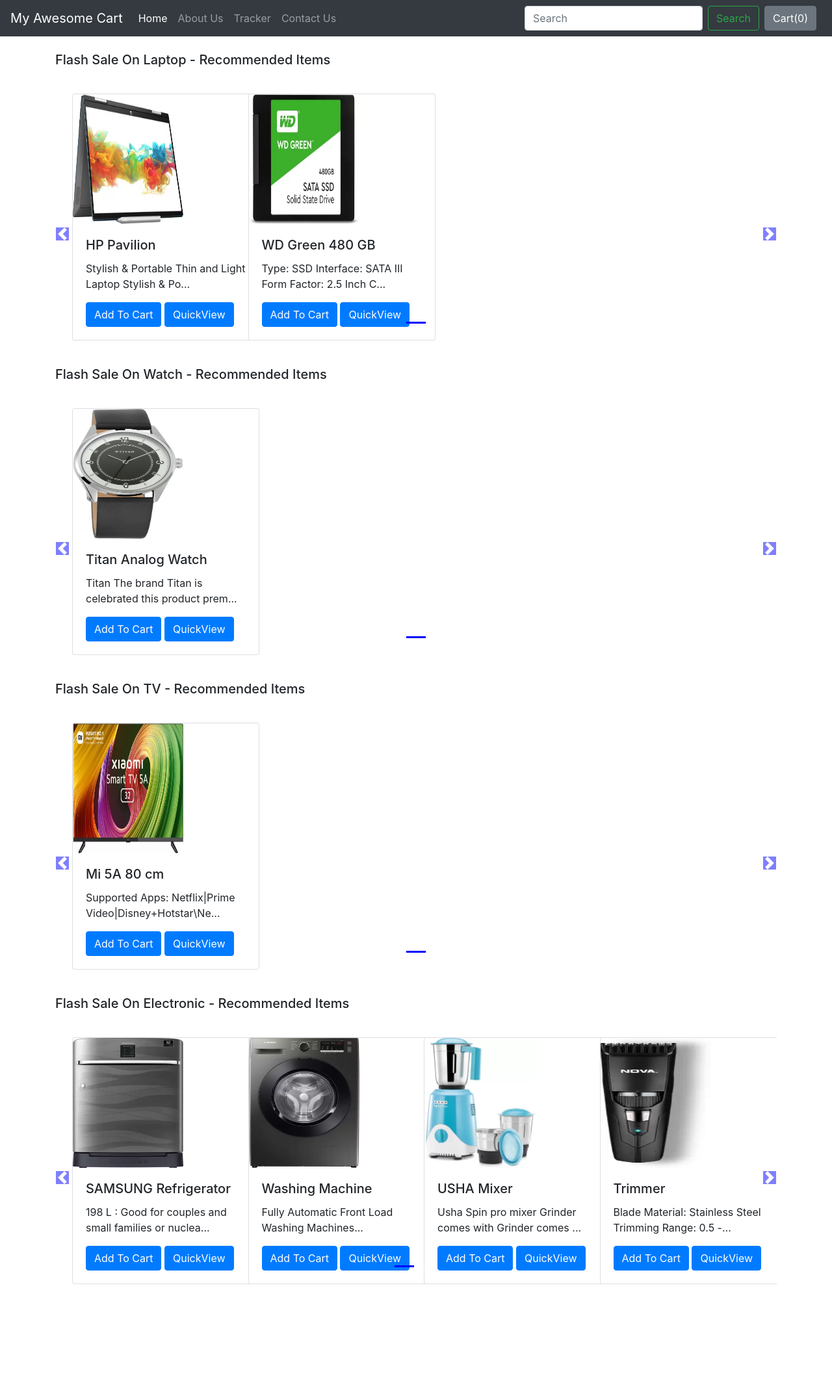
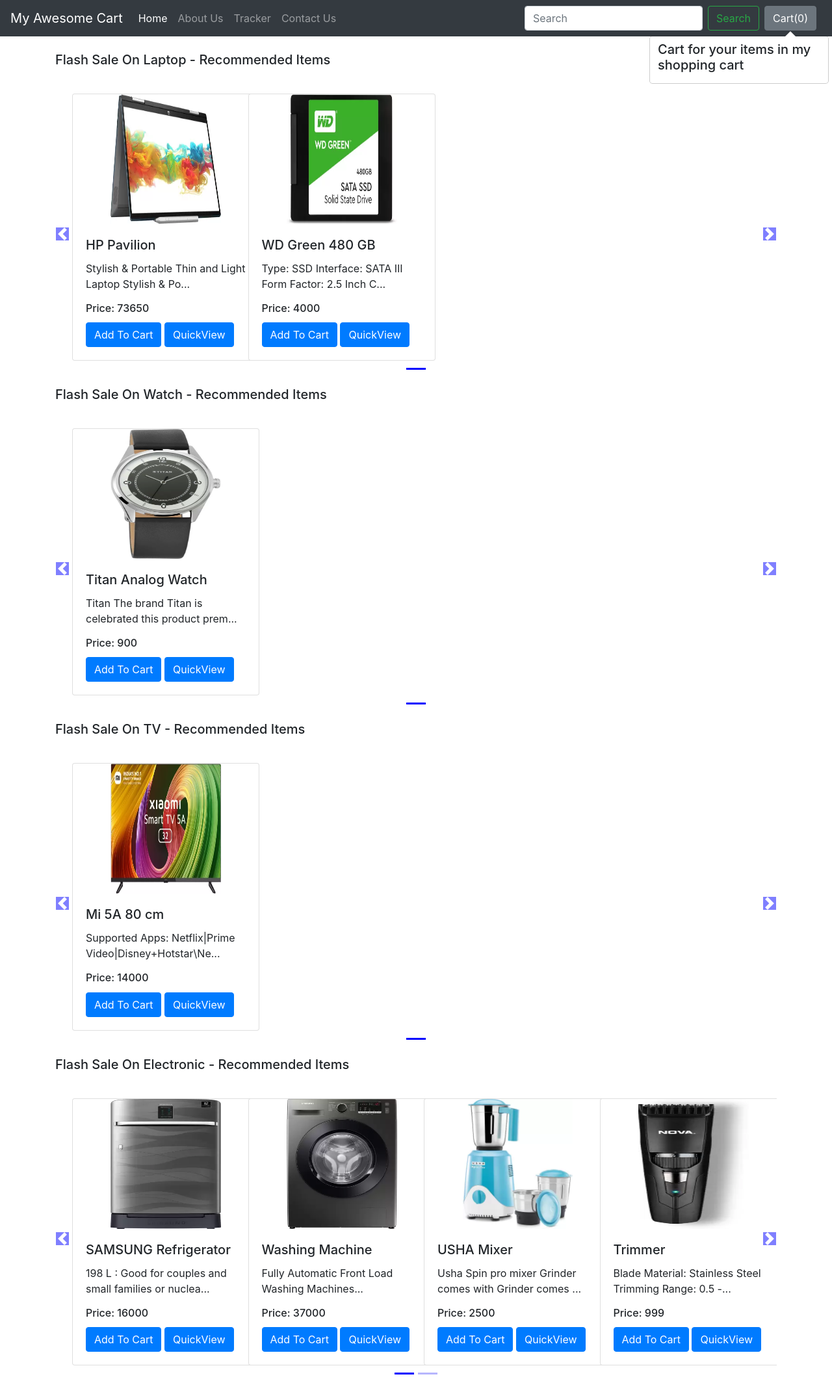
Before and after one commit to shivamkhatkale/MyAwesomeCart, a Django app: page /shop/ in a window 1280 px wide. Shown: the whole page at 65% size. Before the commit the page ends 1976 px from the top, so only its background shows below. Run offline with Django 3.2, Linux system fonts and the light colour scheme; data comes from the database, SQL or seed files in the repository; both versions use the stored data as it was after the commit; some libraries are stand-ins or nearby versions.

Commit message:
first commit

```diff
--- a/mac/shop/admin.py
+++ b/mac/shop/admin.py
@@ -2,5 +2,7 @@
 
 # Register your models here.
 from .models import Product
+from .models import Contact
 
 admin.site.register(Product)
+admin.site.register(Contact)
--- a/mac/shop/models.py
+++ b/mac/shop/models.py
@@ -13,3 +13,14 @@
 
     def __str__(self):
         return self.product_name
+
+
+class Contact(models.Model):
+    msgid = models.AutoField(primary_key=True)
+    name = models.CharField(max_length=50)
+    email = models.CharField(max_length=50, default="")
+    phone = models.CharField(max_length=50, default="")
+    desc = models.CharField(max_length=500, default="")
+
+    def __str__(self):
+        return self.name
--- a/mac/shop/templates/shop/index.html
+++ b/mac/shop/templates/shop/index.html
@@ -1,34 +1,33 @@
 {% extends 'shop/basic.html' %}
+{% block title%} MyAwesomeCart - Best Ecommerce Website{% endblock %}
 {% block css %}
 .col-md-3
 {
 display: inline-block;
 margin-left:-4px;
 }
-
 .carousel-indicators .active {
 background-color: blue;
 }
-
 .col-md-3 img{
-
-          max-width: 170px;
+width: 170px;
 height: 200px;
 }
-
 body .carousel-indicator li{
 background-color: blue;
 }
+body .carousel-indicators{
+bottom: -40px;
+}
+.carousel-indicators li {
 
-          body .carousel-indicators{
-          bottom: 0;
+
+    background-color: #7270fc;
 }
-
 body .carousel-control-prev-icon,
 body .carousel-control-next-icon{
 background-color: blue;
 }
-
 .carousel-control-prev,
 .carousel-control-next{
 top: auto;
@@ -40,11 +39,9 @@
 padding-right: 0;
 }
 {% endblock %}
-
 {% block body %}
 {% load static %}
 <div class="container">
-
     <!--Slideshow starts here -->
     {% for product, range, nSlides in allProds %}
     <h5 class="my-4">Flash Sale On {{product.0.category}} - Recommended Items</h5>
@@ -52,39 +49,33 @@
         <div id="demo{{forloop.counter}}" class="col carousel slide my-3" data-ride="carousel">
             <ul class="carousel-indicators">
                 <li data-target="#demo{{forloop.counter}}" data-slide-to="0" class="active"></li>
-
                 {% for i in range %}
-      <li data-target="#demo{{forloop.parentloop.counter}}" data-slide-to="{{i}}" ></li>
+                <li data-target="#demo{{forloop.parentloop.counter}}" data-slide-to="{{i}}"></li>
                 {% endfor %}
             </ul>
-
-
             <div class="container carousel-inner no-padding">
-
                 <div class="carousel-item active">
-
-
                     {% for i in product %}
                     <div class="col-xs-3 col-sm-3 col-md-3">
-          <div class="card" style="width: 18rem;">
+                        <div class="card align-items-center" style="width: 18rem;">
                             <img src='/media/{{i.image}}' class="card-img-top" alt="...">
                             <div class="card-body">
-              <h5 class="card-title">{{i.product_name}}</h5>
+                                <h5 class="card-title" id="namepr{{i.id}}">{{i.product_name}}</h5>
                                 <p class="card-text">{{i.desc|slice:"0:53"}}...</p>
+                                <h6 class="card-title" >Price: <span id="pricepr{{i.id}}">{{i.price}}</span></h6>
+                                <span id="divpr{{i.id}}" class="divpr">
                                     <button id="pr{{i.id}}" class="btn btn-primary cart">Add To Cart</button>
-              <a href="/shop/products/{{i.id}}"<button id="qv{{i.id}}" class="btn btn-primary cart">QuickView</button></a>
+                                </span>
+                                <a href="/shop/products/{{i.id}}"><button id="qv{{i.id}}" class="btn btn-primary cart">QuickView</button></a>
                             </div>
                         </div>
                     </div>
                     {% if forloop.counter|divisibleby:4 and forloop.counter > 0 and not forloop.last %}
-      </div><div class="carousel-item">
+                </div>
+                <div class="carousel-item">
                     {% endif %}
-
                     {% endfor %}
                 </div>
-
-
-
             </div>
         </div>
         <!-- left and right controls for the slide -->
@@ -98,34 +89,102 @@
     {% endfor %}
 </div>
 {% endblock %}
-
 {% block js %}
 <script>
-console.log('working');
-if(localStorage.getItem('cart') == null){
+// Find out the cart items from localStorage
+if (localStorage.getItem('cart') == null) {
     var cart = {};
+} else {
+    cart = JSON.parse(localStorage.getItem('cart'));
+    updateCart(cart);
 }
-else
-{
+
+// If the add to cart button is clicked, add/increment the item
+//$('.cart').click(function() {
+    $('.divpr').on('click', 'button.cart', function(){
+    var idstr = this.id.toString();
+    if (cart[idstr] != undefined) {
+        qty = cart[idstr][0] + 1;
+    } else {
+        qty = 1;
+        name = document.getElementById('name'+idstr).innerHTML;
+        price = document.getElementById('price'+idstr).innerHTML;
+        cart[idstr] = [qty, name, parseInt(price)];
+
+    }
+    updateCart(cart);
+
+});
+
+//Add Popover to cart
+$('#popcart').popover();
+updatePopover(cart);
+
+function updatePopover(cart) {
+    console.log('We are inside updatePopover');
+    var popStr = "";
+    popStr = popStr + "<h5> Cart for your items in my shopping cart </h5><div class='mx-2 my-2'>";
+    var i = 1;
+    for (var item in cart) {
+        popStr = popStr + "<b>" + i + "</b>. ";
+        popStr = popStr + document.getElementById('name' + item).innerHTML.slice(0, 19) + "... Qty: " + cart[item][0] + '<br>';
+        i = i + 1;
+
+    }
+
+    popStr = popStr + "</div> <a href='/shop/checkout'><button class='btn btn-primary' id ='checkout'>Checkout</button></a> <button class='btn btn-primary' onclick='clearCart()' id ='clearCart'>Clear Cart</button>     "
+    console.log(popStr);
+    document.getElementById('popcart').setAttribute('data-content', popStr);
+    $('#popcart').popover('show');
+
+}
+
+function clearCart() {
     cart = JSON.parse(localStorage.getItem('cart'));
-document.getElementById('cart').innerHTML = Object.keys(cart).length;
+    for (var item in cart) {
+        document.getElementById('div' + item).innerHTML = '<button id="' + item + '" class="btn btn-primary cart">Add To Cart</button>'
     }
-$('.cart').click(function(){
-console.log('clicked');
-var idstr = this.id.toString();
-console.log(idstr);
-if (cart[idstr] !=undefined){
-cart[idstr] = cart[idstr] + 1;
+    localStorage.clear();
+    cart = {};
+    updateCart(cart);
+
+
 }
-else
-{
-cart[idstr] = 1;
+
+function updateCart(cart) {
+    var sum = 0;
+    for (var item in cart) {
+        sum = sum + cart[item][0];
+        document.getElementById('div' + item).innerHTML = "<button id='minus" + item + "' class='btn btn-primary minus'>-</button> <span id='val" + item + "''>" + cart[item][0] + "</span> <button id='plus" + item + "' class='btn btn-primary plus'> + </button>";
+
     }
+    localStorage.setItem('cart', JSON.stringify(cart));
+    document.getElementById('cart').innerHTML = sum;
     console.log(cart);
-localStorage.setItem('cart', JSON.stringify(cart));
-document.getElementById('cart').innerHTML = Object.keys(cart).length;
+    updatePopover(cart);
+}
+
+// If plus or minus button is clicked, change the cart as well as the display value
+$('.divpr').on("click", "button.minus", function() {
+    a = this.id.slice(7, );
+    cart['pr' + a][0] = cart['pr' + a][0] - 1;
+    cart['pr' + a][0] = Math.max(0, cart['pr' + a][0]);
+    if (cart['pr' + a][0] == 0){
+        document.getElementById('divpr' + a).innerHTML = '<button id="pr'+a+'" class="btn btn-primary cart">Add to Cart</button>';
+        delete cart['pr'+a];
+    }
+    else{
+        document.getElementById('valpr' + a).innerHTML = cart['pr' + a][0];
+    }
+    updateCart(cart);
+
 });
-$('#popcart').popover();
-document.getElementById("popcart").setAttribute('data-content', '<h5>Cart for your items in my shopping cart</h5>');
+
+$('.divpr').on("click", "button.plus", function() {
+    a = this.id.slice(6, );
+    cart['pr' + a][0] = cart['pr' + a][0] + 1;
+    document.getElementById('valpr' + a).innerHTML = cart['pr' + a][0];
+    updateCart(cart);
+});
 </script>
 {% endblock %}
--- a/mac/shop/views.py
+++ b/mac/shop/views.py
@@ -1,5 +1,5 @@
 from django.shortcuts import render
-from .models import Product
+from .models import Product, Contact
 from math import ceil
 
 from django.http import HttpResponse
@@ -27,6 +27,13 @@
     return render(request, 'shop/about.html')
 
 def contact(request):
+    if request.method=="POST":
+        name = request.POST.get('name', '')
+        email = request.POST.get('email', '')
+        phone = request.POST.get('phone', '')
+        desc = request.POST.get('desc', '')
+        contact = Contact(name=name, email=email, phone=phone, desc=desc)
+        contact.save()
     return render(request, 'shop/contact.html')
 
 def tracker(request):
```
Also changed, not shown: mac/shop/templates/shop/contact.html (+24 -3 lines), mac/db.sqlite3, mac/shop/migrations/0004_contact.py (added). Lines whose indentation alone changed are shown as unchanged.
